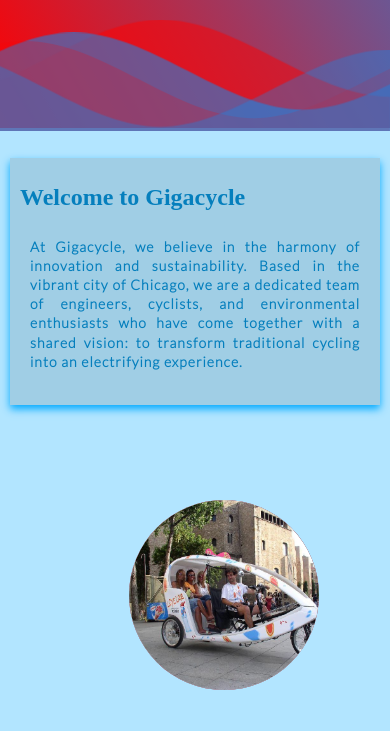
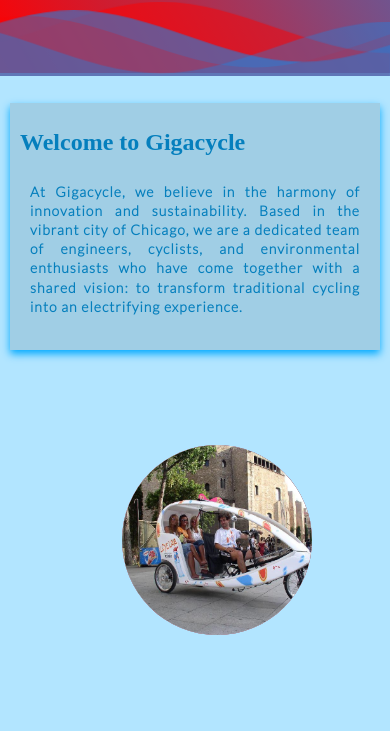
Before and after one commit to iqrapulse01/gigacycle, a plain HTML site: page index.html in a window 390 px wide. Shown: the part 598-1329 px from the top of the page. Drawn offline with Linux system fonts and the light colour scheme.

Commit message:
Animation

```diff
--- a/styles.css
+++ b/styles.css
@@ -181,11 +181,21 @@ p {
     padding: 10px 0;
   }
   .waves {
-    height: 120px;
-    min-height: 60px;
+    height: 80px;
+    min-height: 80px;
   }
   .header h1 {
-    margin-top: 120px;
+    margin-top: 45px !important;
+  }
+  .liquid-shape,
+  .image-rotation-container {
+    margin-left: 30%;
+  }
+}
+@media (max-width: 648px) {
+    .liquid-shape,
+  .image-rotation-container {
+    margin-left: 20%;
   }
 }
 @media (max-width: 592px) {
@@ -197,14 +207,21 @@ p {
 @media (max-width: 520px) {
   .liquid-shape,
   .image-rotation-container {
-    margin-left: 12%;
+    margin-left: 15%;
   }
 }
 @media (max-width: 463px) {
-  .liquid-shape,
-  .image-rotation-container {
-    margin-left: 12%;
-  }
+    .liquid-shape,
+    .image-rotation-container {
+      margin-left: 12%;
+    }
+    @media (max-width: 408px) {
+        .liquid-shape,
+        .image-rotation-container {
+          margin-left: 10%;
+        }
+    }
+
 }
 /* Animation */
 
```
